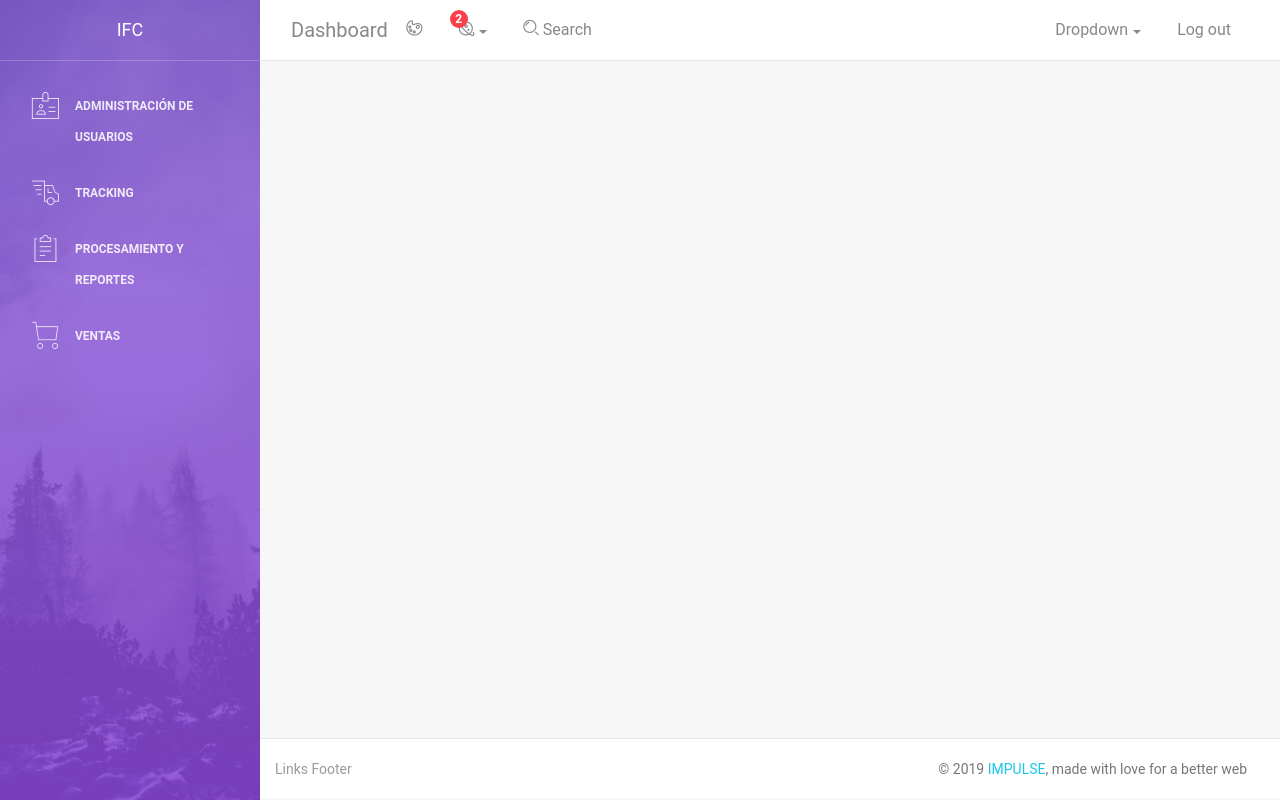
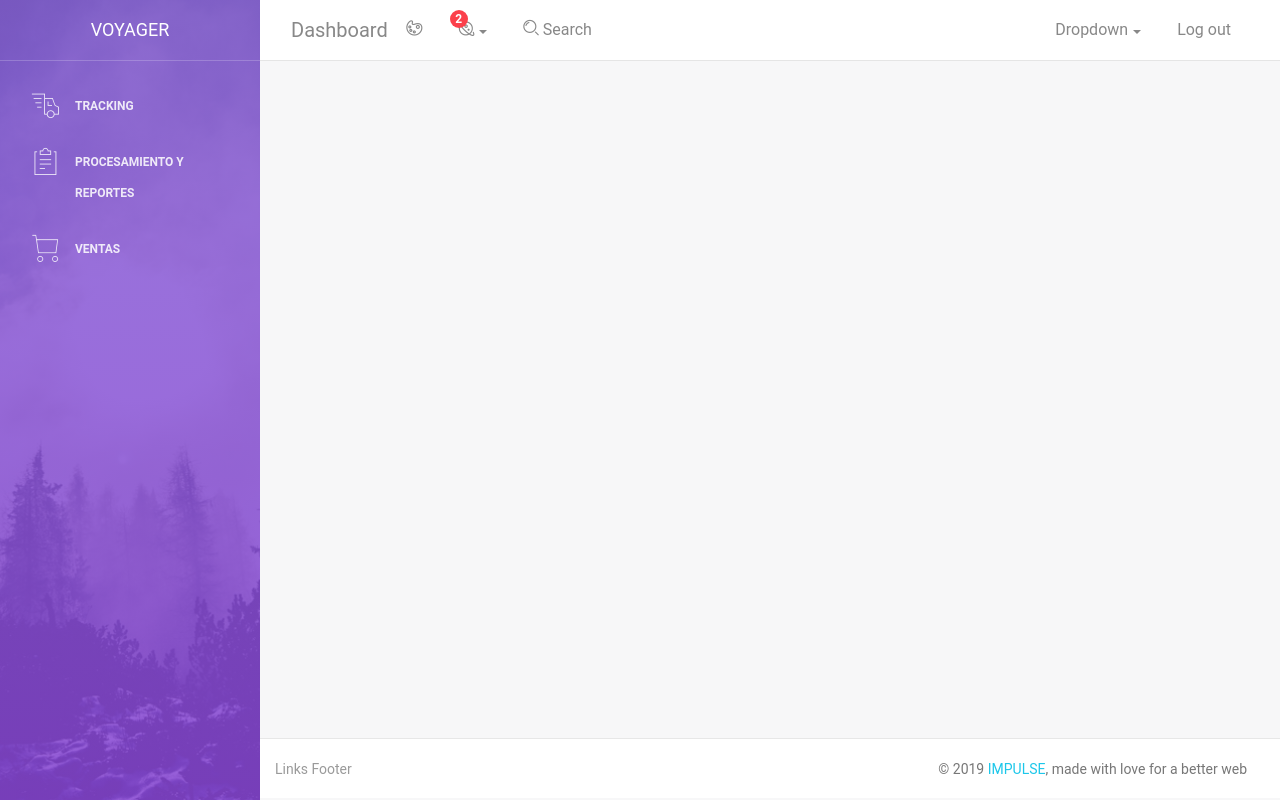
Before and after one commit to ArturoGuevara/Voyager_2, a Django app: page /root/ in a window 1280 px wide. Run offline with Django 3.2, Linux system fonts and the light colour scheme; some libraries are stand-ins or nearby versions.

Commit message:
Identificar el usuario que inicio sesion

```diff
--- a/voyager/admin_usuarios/templates/admin_usuarios/home.html
+++ b/voyager/admin_usuarios/templates/admin_usuarios/home.html
@@ -6,5 +6,6 @@
 
 <!--Este es el front end de la forma de login-->
 {% block content %}
-    <h1>Home</h1>
+    <h1>Bienvenido {{ user.nombre }}</h1>
+
 {% endblock %}
--- a/voyager/admin_usuarios/views.py
+++ b/voyager/admin_usuarios/views.py
@@ -4,6 +4,7 @@ from django.contrib.auth.models import User
 from django.contrib.auth import authenticate, login, logout
 from django.contrib.auth.decorators import login_required
 from django.shortcuts import redirect
+from .models import IFCUsuario
 # Create your views here.
 
 #Vista de Login
@@ -38,7 +39,10 @@ def verifyLogin(request):
 
 @login_required
 def homeView(request):
-    return render(request,'admin_usuarios/home.html')
+    ifc_user = IFCUsuario.objects.get(user = request.user)
+    return render(request,'admin_usuarios/home.html', {
+            'user': ifc_user
+    })
 
 @login_required
 def logoutControler(request):
--- a/voyager/root/templates/root/sidebar.html
+++ b/voyager/root/templates/root/sidebar.html
@@ -6,12 +6,12 @@
         <div class="logo">
             <a href="#" class="simple-text">
                 <!-- Name Dashboard Here -->
-                IFC
+                Voyager
             </a>
         </div>
         <ul class="nav">
 
-
+            {% if user.rol.nombre == 'Director' or user.rol.nombre == 'Ventas' %}
             <li class="nav-item">
                 <a class="nav-link" data-toggle="collapse" href="#adminUsersDropdown">
                     <i class="nc-icon nc-badge"></i>
@@ -27,6 +27,7 @@
                     </ul>
                 </div>
             </li>
+            {% endif %}
 
             <li class="nav-item">
                 <a class="nav-link" data-toggle="collapse" href="#trackingDropdown">
```
